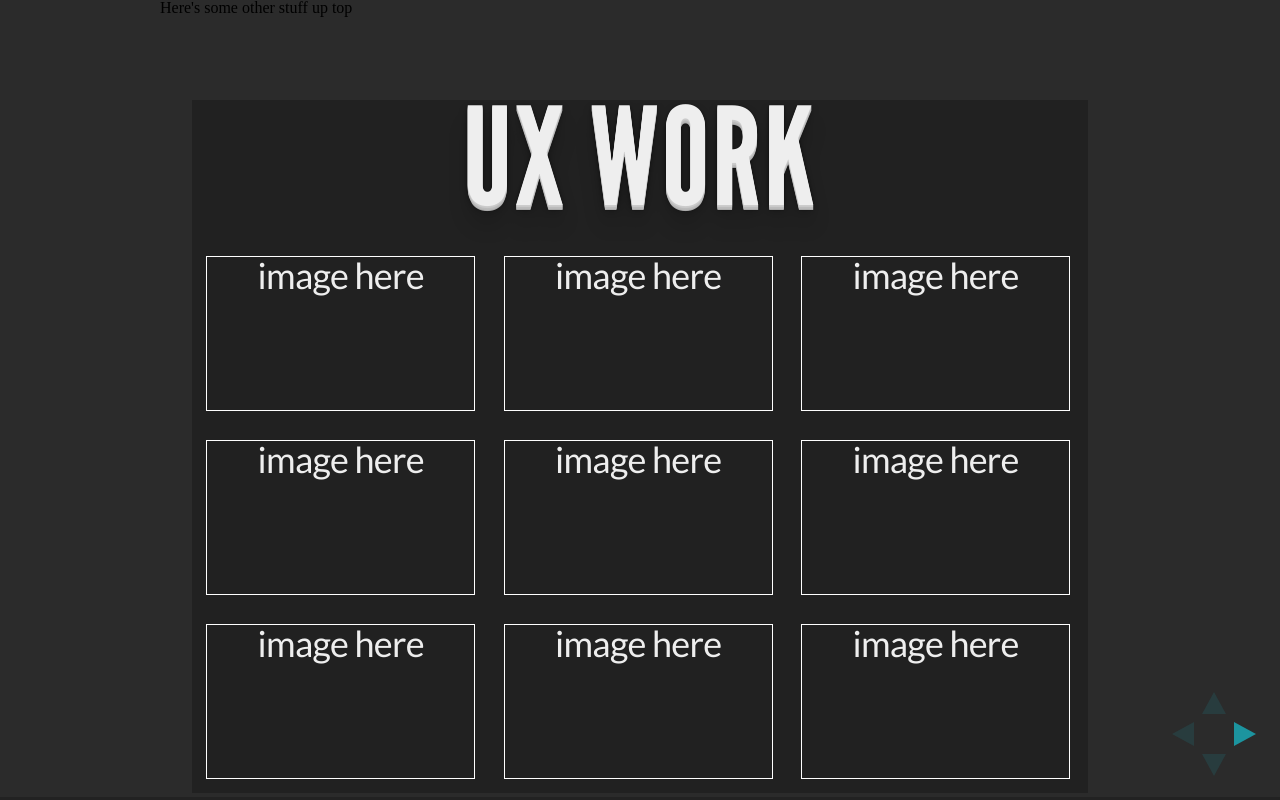
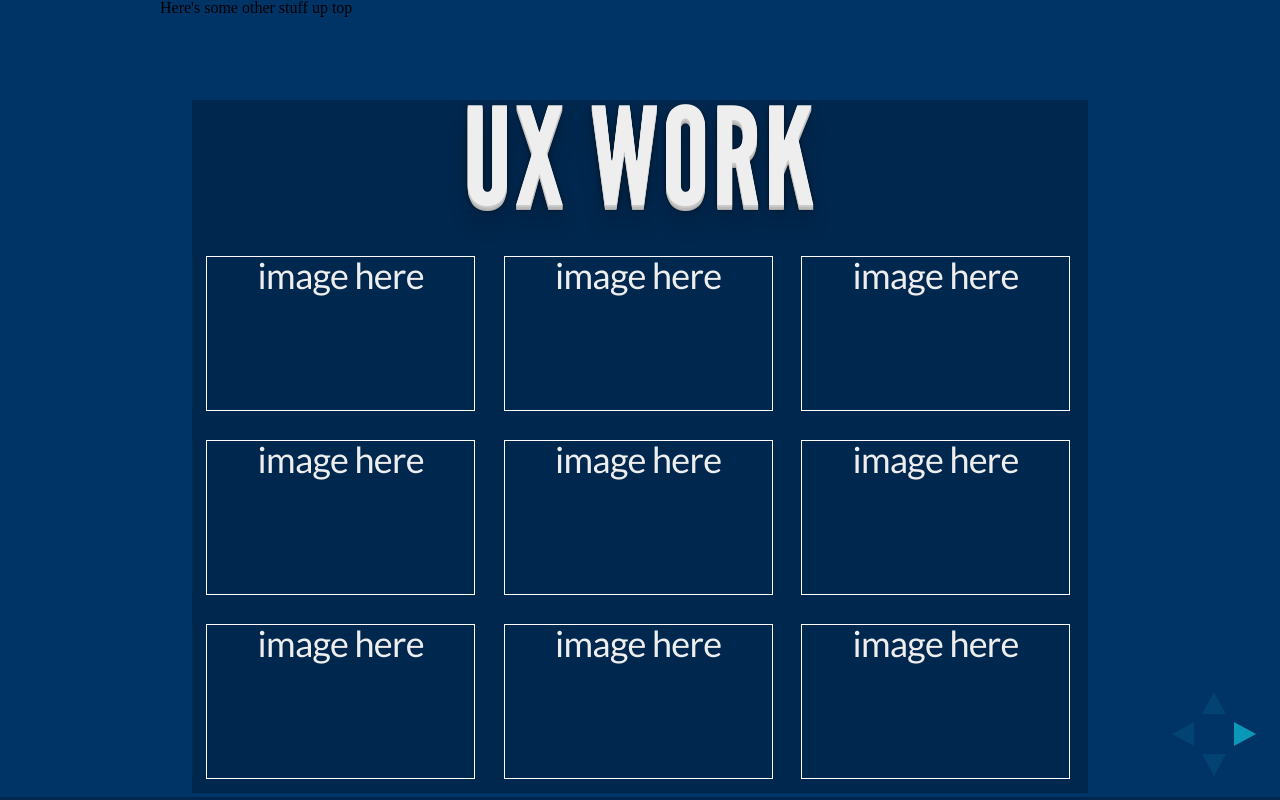
Before and after one commit to timcroteau/portfolio, a PHP site: page / in a window 1280 px wide. Run offline with PHP 8.4, Linux system fonts and the light colour scheme.

Commit message:
background color edit

```diff
--- a/css/theme/default.css
+++ b/css/theme/default.css
@@ -16,8 +16,7 @@
  * GLOBAL STYLES
  *********************************************/
 body {
-  background: #1c1e20;
-  background-color: #2b2b2b;
+  background: #003366;
 }
 
 .reveal {
```
